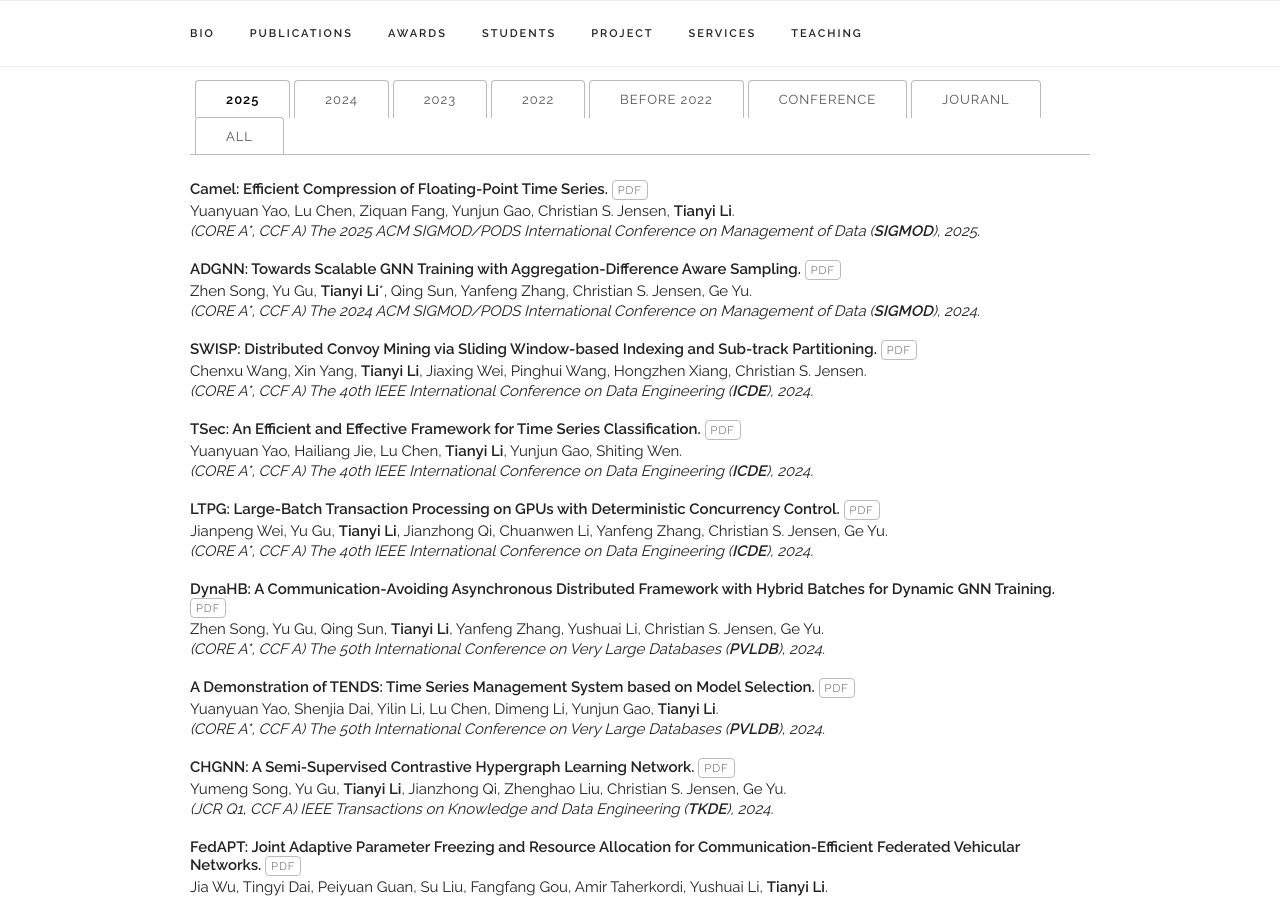
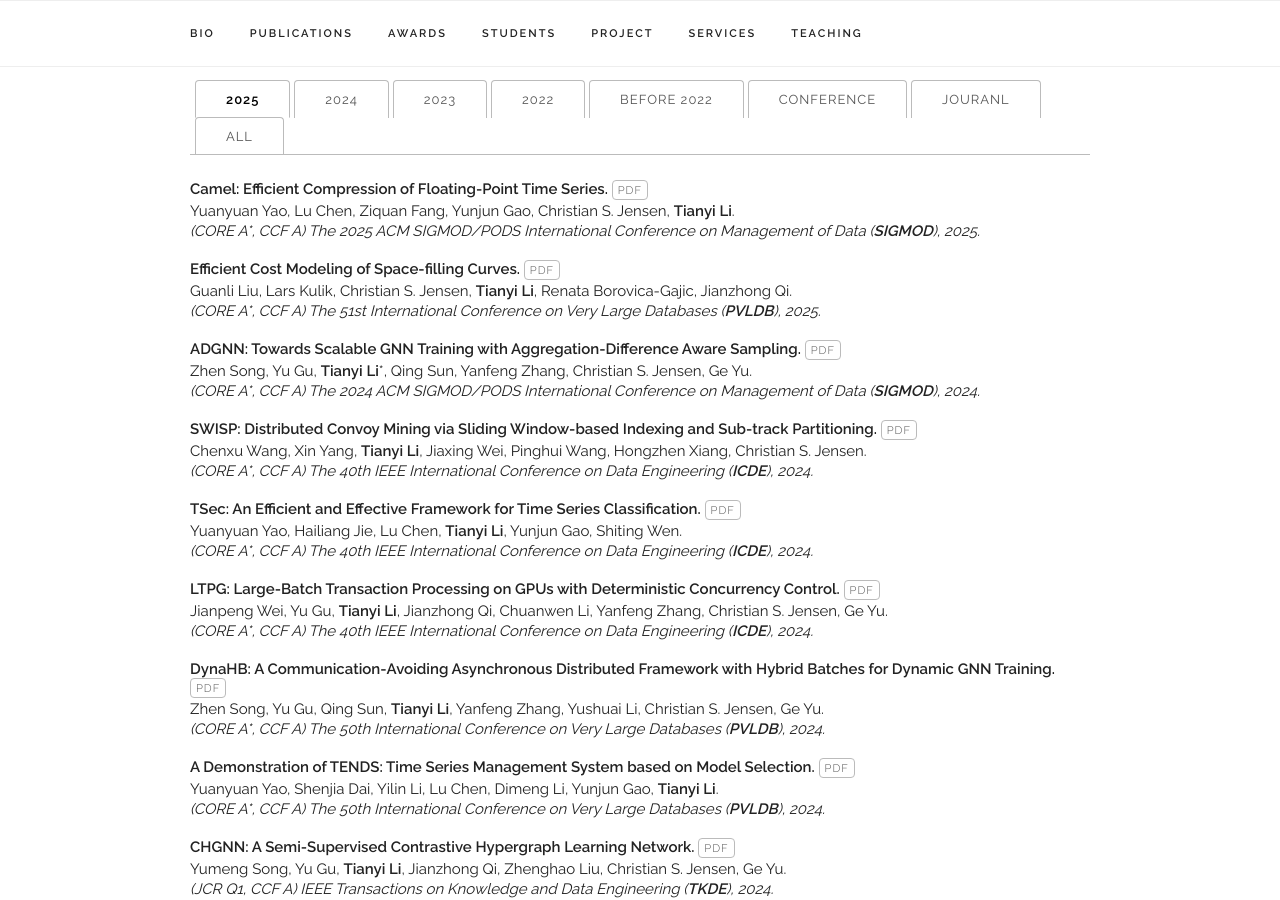
Before and after one commit to litianyi-cs-dkaau/litianyi-cs-dkaau.github.io, a Jekyll site: the page built from index.html, in a window 1280 px wide and 900 px high, scrolled down 1011 px. Built offline with Jekyll 4.4.1, drawn with Linux system fonts in a browser that asks for light colours.

Commit message:
Update publications.yaml

```diff
--- a/_data/publications.yaml
+++ b/_data/publications.yaml
@@ -3,6 +3,13 @@ papers:
   - title: "Camel: Efficient Compression of Floating-Point Time Series."
     authors: "Yuanyuan Yao, Lu Chen, Ziquan Fang, Yunjun Gao, Christian S. Jensen, Tianyi Li+."
     venue: "(CORE A*, CCF A) The 2025 ACM SIGMOD/PODS International Conference on Management of Data (<b>SIGMOD</b>), 2025."
+    paper_pdf: ""
+    conference: y
+    year2025: y
+
+  - title: "Efficient Cost Modeling of Space-filling Curves."
+    authors: "Guanli Liu, Lars Kulik, Christian S. Jensen, Tianyi Li+, Renata Borovica-Gajic, Jianzhong Qi."
+    venue: "(CORE A*, CCF A) The 51st International Conference on Very Large Databases (<b>PVLDB</b>), 2025."
     paper_pdf: ""
     conference: y
     year2025: y
```
